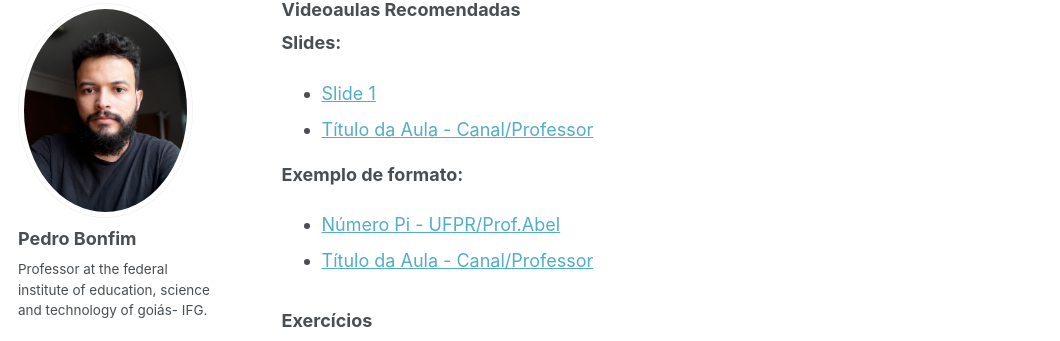
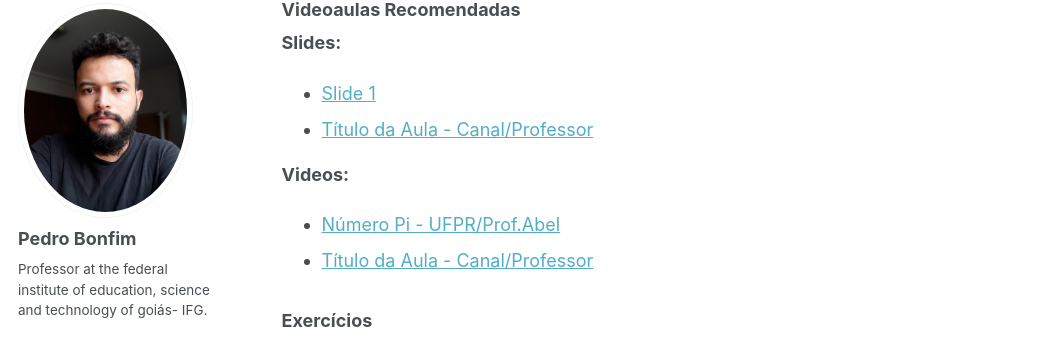
Before and after one commit to pedroassuncaofilho/pedroassuncaofilho.github.io, a Jekyll site: the page built from _teaching/2025-spring-teaching-3.md, in a window 1280 px wide and 900 px high, scrolled down 1443 px. Shown: the part 96-437 px from the top of the window, without its empty margins (0-1060 px from the left). Built offline with Jekyll 4.4.1, drawn with Linux system fonts in a browser that asks for light colours; some web fonts are replaced.

Commit message:
Update 2025-spring-teaching-3.md

```diff
--- a/_teaching/2025-spring-teaching-3.md
+++ b/_teaching/2025-spring-teaching-3.md
@@ -62,7 +62,7 @@ Capacitar o aluno a utilizar ferramentas de Álgebra Linear para a resolução d
 
 
 
-**Exemplo de formato:**
+**Videos:**
 - [Número Pi - UFPR/Prof.Abel](https://www.youtube.com/watch?v=6_DaJ7_qpwE&list=PLOOY0eChA1uyO7qjoupZ3979741csLLTE&index=5)
 - [Título da Aula - Canal/Professor](URL_DO_VIDEO)
 
```
